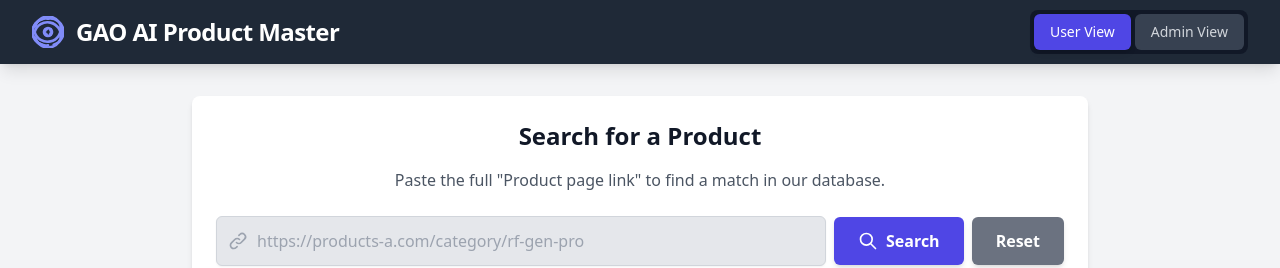
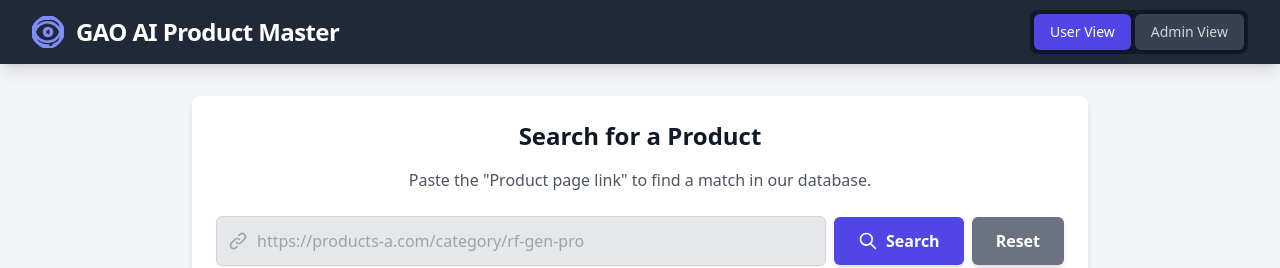
Before and after one commit to GAO-Projects/GAO_AI_ProductMaster, a React (Vite) app: page / in a window 1280 px wide. Shown: the top 268 px of the page. Built offline with nearby package versions, Linux system fonts and the light colour scheme.

Commit message:
Update UserView.tsx

```diff
--- a/components/UserView.tsx
+++ b/components/UserView.tsx
@@ -44,7 +44,7 @@ const UserView: React.FC<UserViewProps> = ({ products }) => {
       <div className="w-full bg-white dark:bg-gray-800 p-6 rounded-lg shadow-md">
         <h2 className="text-2xl font-bold text-center mb-4 text-gray-900 dark:text-white">Search for a Product</h2>
         <p className="text-center text-gray-600 dark:text-gray-400 mb-6">
-          Paste the full "Product page link" to find a match in our database.
+          Paste the "Product page link" to find a match in our database.
         </p>
         <form onSubmit={handleSearch} className="flex flex-col sm:flex-row items-center gap-2">
           <div className="relative flex-grow w-full">
```
